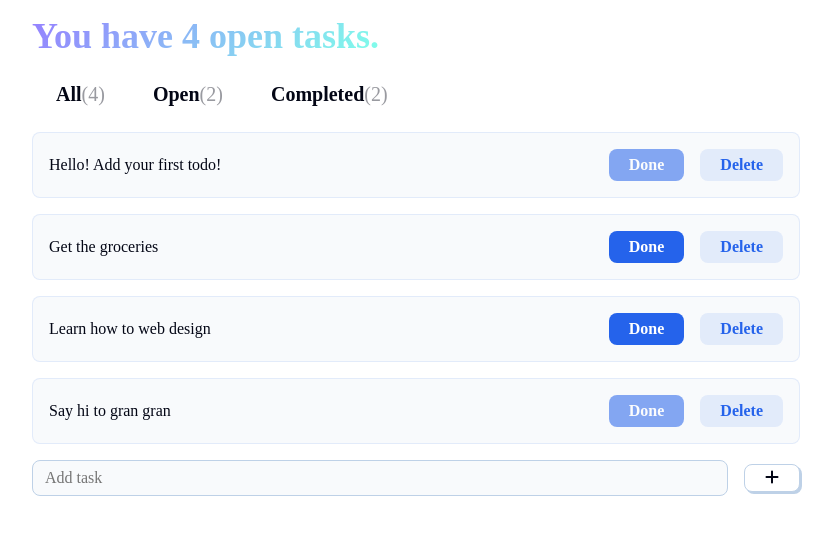
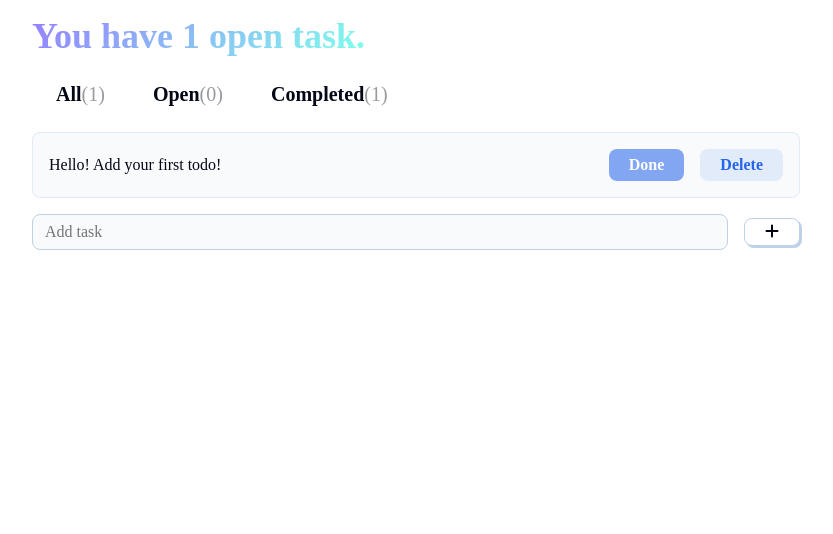
Before and after one commit to AdityaSahu786/RevisionSeries, a React (Vite) app in the folder todo-app/: page / in a window 1280 px wide. Shown: the top 534 px of the page, without its empty margins (224-1057 px from the left). Built offline with nearby package versions, Linux system fonts and the light colour scheme; a web font is replaced by a local one.

Commit message:
Adding Hooks

```diff
--- a/todo-app/src/App.jsx
+++ b/todo-app/src/App.jsx
@@ -2,15 +2,31 @@ import { Header } from "./components/Header"
 import { Tabs } from "./components/Tabs"
 import { TodoInput } from "./components/TodoInput"
 import { TodoList } from "./components/TodoList"
+import { useState } from "react"
 
 function App() {
-      const todos = [
-        { input: 'Hello! Add your first todo!', complete: true},
-       { input: 'Get the groceries', complete: false},
-        { input: 'Learn how to web design', complete: false},
-        { input: 'Say hi to gran gran', complete: true},
-      ]
+    //  const todos = [
+    //    { input: 'Hello! Add your first todo!', complete: true},
+    //   { input: 'Get the groceries', complete: false},
+    //    { input: 'Learn how to web design', complete: false},
+    //    { input: 'Say hi to gran gran', complete: true},
+    //  ]
 
+    const [todos, setTodos] = useState([
+      { input: 'Hello! Add your first todo!', complete: true }
+    ])
+
+    function handleAddTodo(newTodo) {
+
+    }
+
+    function handleEditTodo() {
+
+    }
+
+    function handleDeleteTodo() {
+
+    }
 
 
   return (
```
